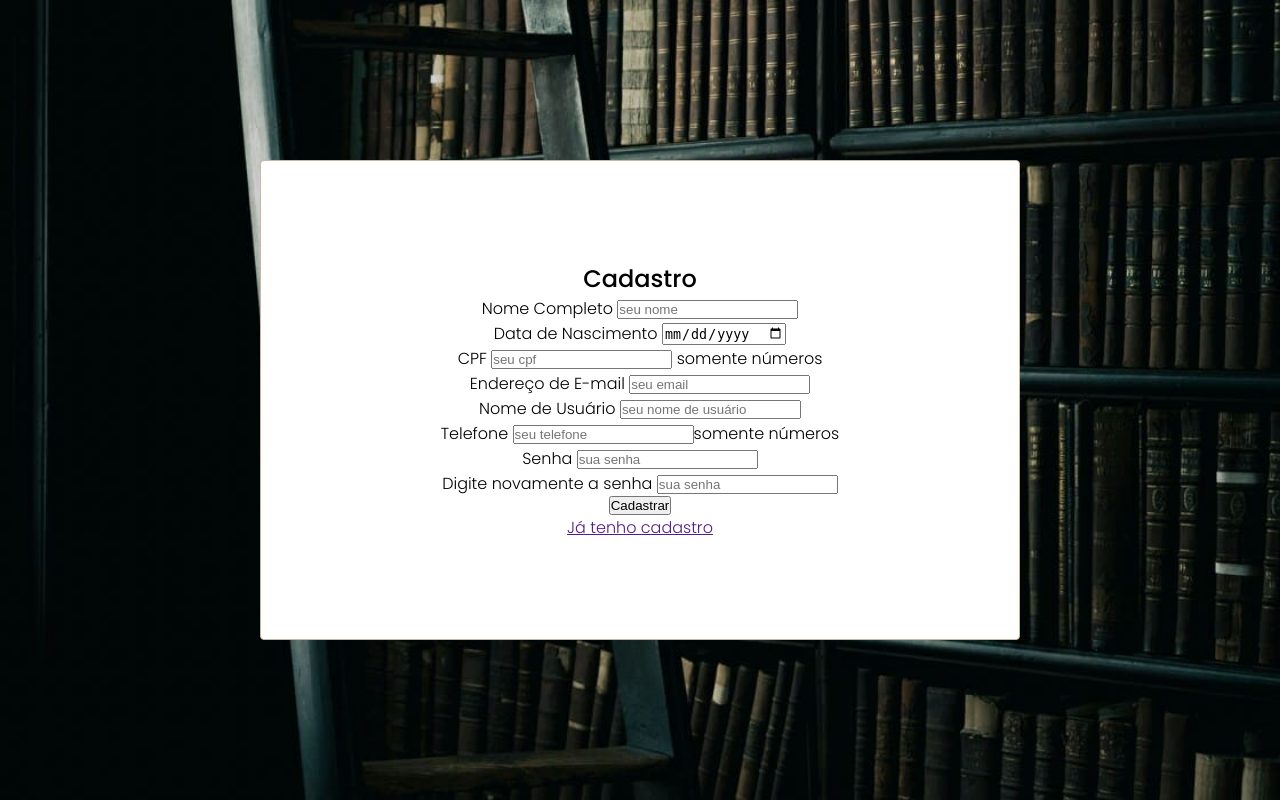
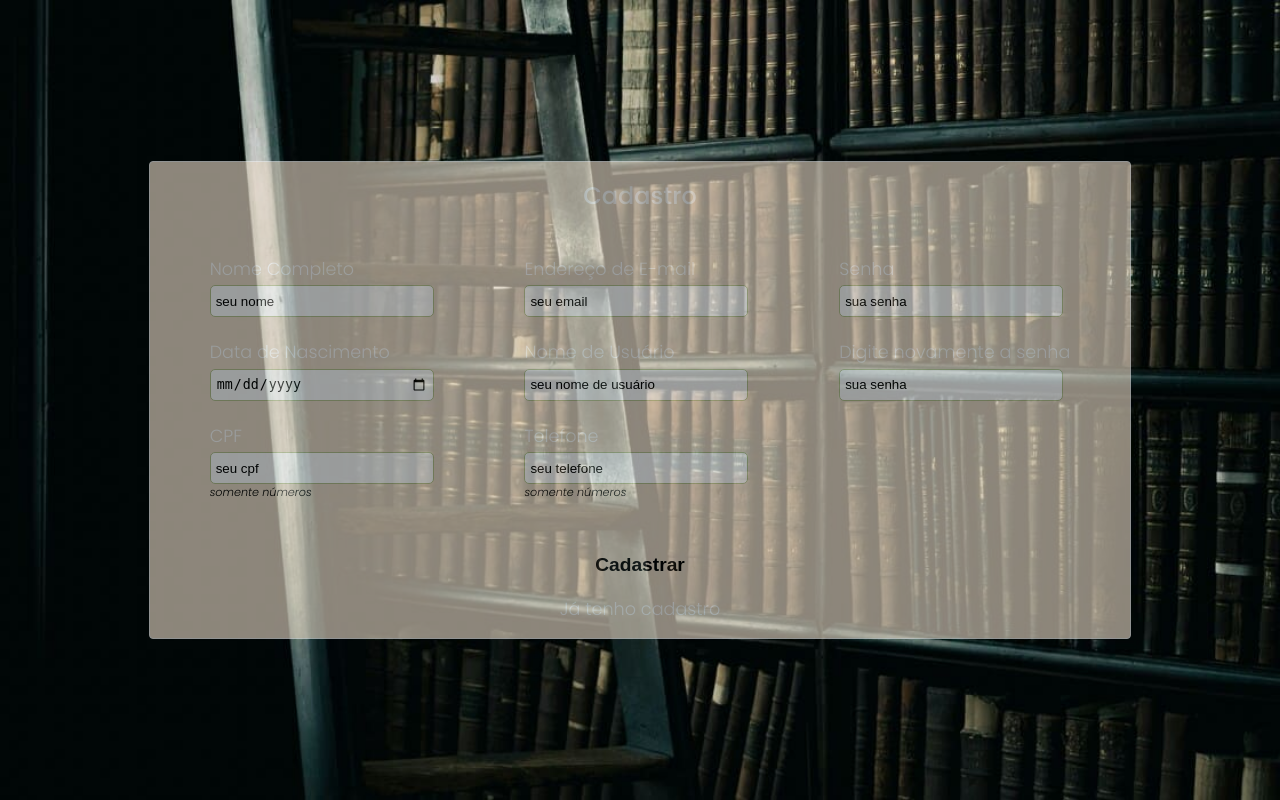
Before and after one commit to Dev-magno/tela-de-cadastro-PI, a PHP site: page /cadastro.html in a window 1280 px wide. Run offline with PHP 8.4, Linux system fonts and the light colour scheme.

Commit message:
estilizando a tela de cadastro

```diff
--- a/cadastro.html
+++ b/cadastro.html
@@ -27,9 +27,11 @@
 
                         <div class="div-itens">
                             <label for="">CPF</label>
-                            <input type="text" name="cpf" id="cpf" placeholder="seu cpf" required maxlength="11"> <span id="span-cadastro">somente números</span>
+                            <input type="text" name="cpf" id="cpf" placeholder="seu cpf" required maxlength="11"> <span id="span-cadastro"><i>somente números</i></span>
                         </div>
+                    </div>
 
+                    <div class="dados-pessoais">
                         <div class="div-itens">
                             <label for="">Endereço de E-mail</label>
                             <input type="email" name="email" id="email" placeholder="seu email" required>
@@ -42,9 +44,8 @@
 
                         <div class="div-itens">
                             <label for="">Telefone</label>
-                            <input type="tel" name="tel" id="tel" placeholder="seu telefone" required maxlength="11"><span id="span-cadastro">somente números</span>
+                            <input type="tel" name="tel" id="tel" placeholder="seu telefone" required maxlength="11"><span id="span-cadastro"><i>somente números</i></span>
                         </div>
-
                     </div>
 
                     <div class="dados-pessoais">
--- a/style.css
+++ b/style.css
@@ -21,6 +21,7 @@ h1, h2, h3, h4, h5, h6 {
     font-family: "Poppins", sans-serif;
     font-weight: 500;
     font-style: normal;
+    color: var(--branco);
 }
 
 body {
@@ -42,23 +43,76 @@ body {
 
 }
 
-
 .div-form{
-    background-color: var(--branco);
+    background-color: var(--cor-secundaria);
     display: flex;
     justify-content: center;
     align-items: center;
     flex-direction: column;
-    border: 1px solid var(--cor-tres);
-    width: 760px;
-    height: 480px;
+    border: 1px solid var(--corquatro);
     border-radius: 4px;
+    padding: 1rem;
+    opacity: 0.6;
+}
+
+.dados-pessoais {
+    display: inline-flex;
+    justify-content: space-evenly;
+    align-items: flex-start;
+    flex-direction: column;
+    margin: 2rem;
+}
+
+.div-itens {
+    display: inline-flex;
+    flex-direction: column;
+    justify-content: space-between;
+    padding: 0.7rem;
+}
+
+.div-itens label {
+    font-size: 1.1rem;
+    color: var(--branco);
+}
+
+.div-itens input {
+    border: 0.1px solid var(--cor-primaria);
+    width: 14rem;
+    height: 2rem;
+    margin-top: 0.2rem;
+    padding: 5px;
+    border-radius: 5px;
+}
+
+.div-itens input::placeholder {
+    color: var(--preto);
 }
 
 
-.dados-pessoais {
-    display: flex;
-    justify-content: space-between;
-    align-items: center;
-    flex-direction: column;
+#span-cadastro {
+    font-size: 0.7rem;
 }
+
+#btn-cadastrar {
+    border: none;
+    background-color: var(--cor-secundaria);
+    padding: 10px;
+    width: 15%;
+    font-size: 1.2rem;
+    border-radius: 5px;
+    margin-bottom: 10px;
+    cursor: pointer;
+    font-weight: bold;
+}
+
+#btn-cadastrar:hover{
+    background-color: var(--cor-primaria);
+
+    color: var(--preto);
+}
+
+#cadastro-link a {
+    text-decoration: none;
+    color: var(--branco);
+    font-size: 1.1rem;
+}
```
